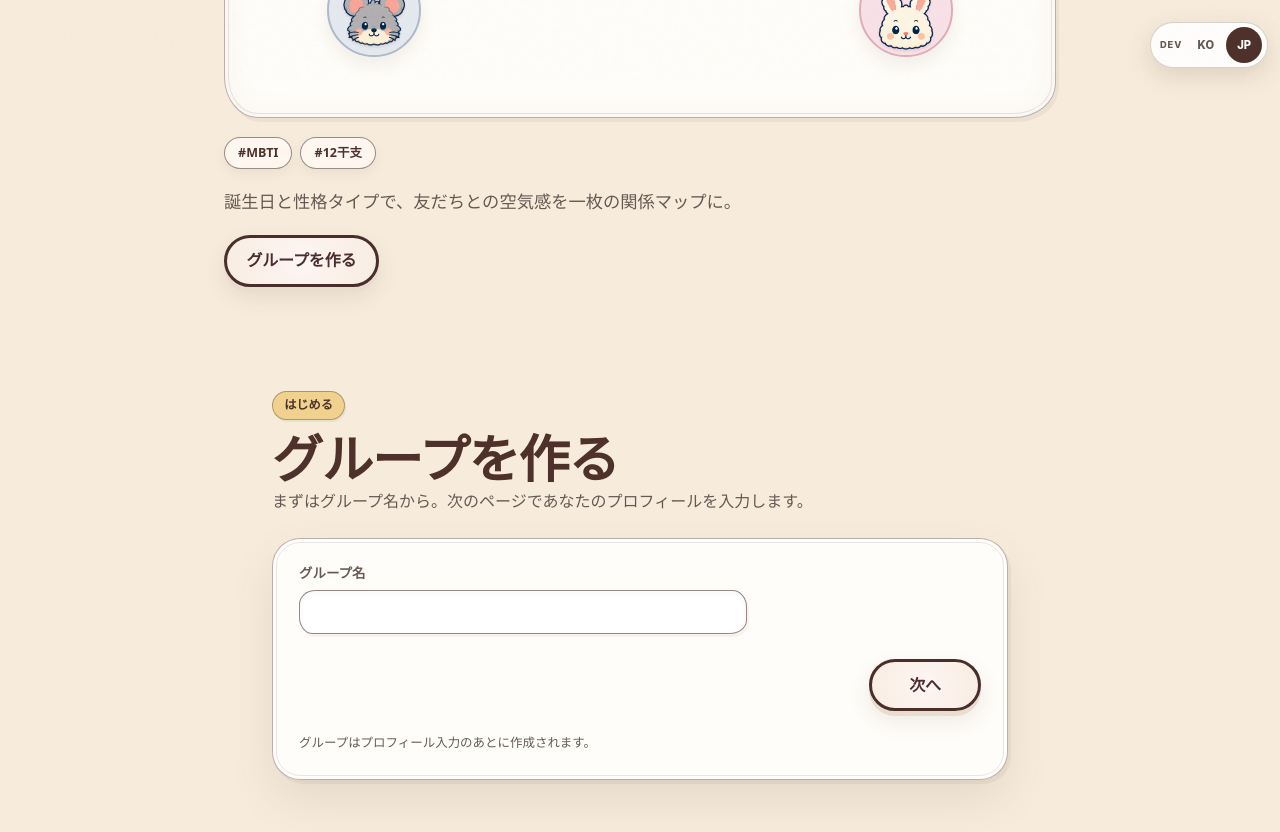
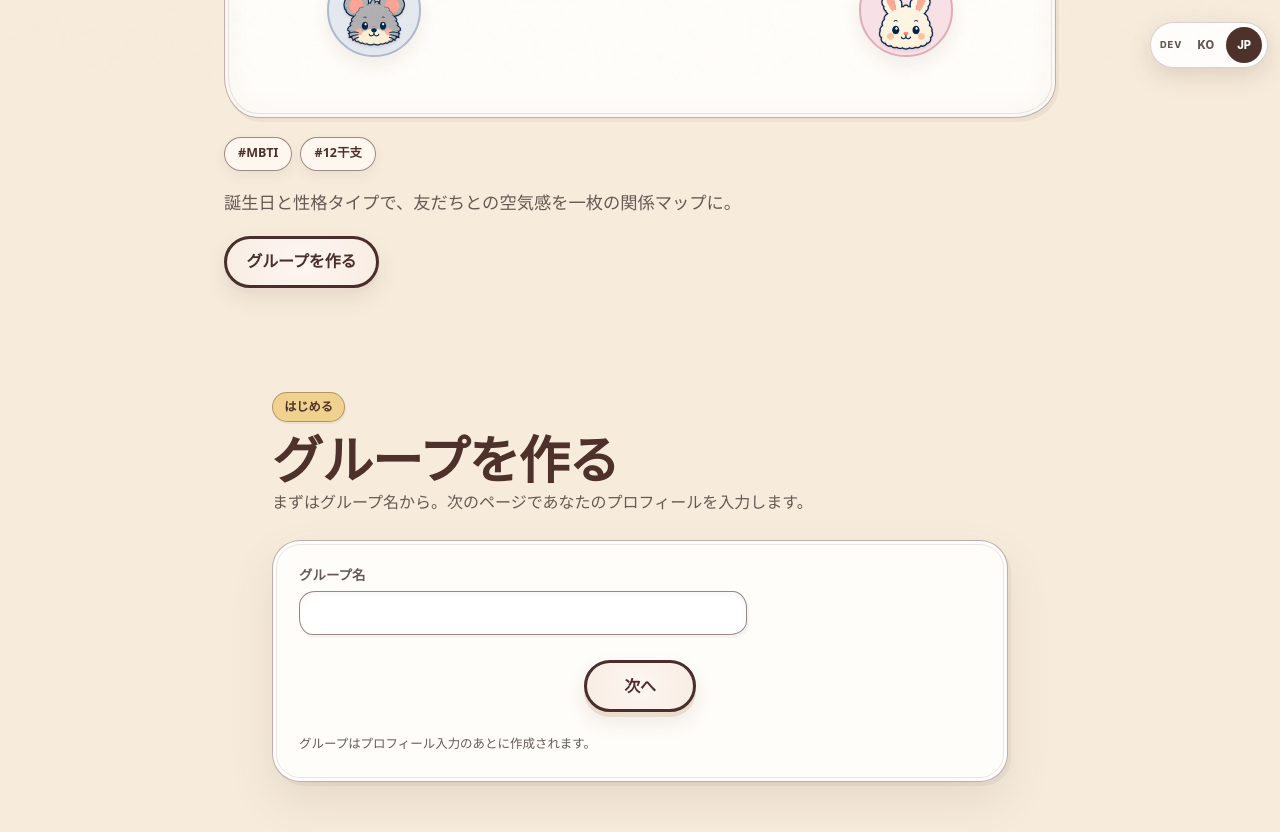
Before and after one commit to mi-hye/mofutype, a Next.js app: page / in a window 1280 px wide. Shown: the part 720-1552 px from the top of the page. Built offline with nearby package versions, Linux system fonts and the light colour scheme; no server answers.

Commit message:
style: center onboarding action and mood tags

```diff
--- a/src/app/globals.css
+++ b/src/app/globals.css
@@ -121,7 +121,7 @@ button, input, textarea, select { font: inherit; }
 .hero h1 { order: 2; max-width: 10ch; margin: 0; color: var(--accent-navy); font-family: var(--font-display); font-size: clamp(3rem, 15vw, 4.6rem); font-weight: 700; letter-spacing: -0.045em; line-height: 1.02; text-wrap: balance; animation: hero-squiggly 0.3s infinite linear; }
 .hero h1, .hero h1 span { color: var(--accent-navy); }
 .hero__stickers { order: 4; display: flex; flex-wrap: wrap; align-items: center; gap: 0.5rem; margin: 0; }
-.hero__stickers span { border: 1.5px solid rgb(var(--ink-rgb) / 55%); border-radius: 999px; padding: 0.32rem 0.82rem; background: rgb(var(--paper-rgb) / 84%); color: var(--ink); font-size: 0.78rem; font-weight: 700; box-shadow: 0 5px 12px rgb(var(--shadow-rgb) / 7%); }
+.hero__stickers span { display: inline-flex; min-height: 2.125rem; align-items: center; justify-content: center; border: 1.5px solid rgb(var(--ink-rgb) / 55%); border-radius: 999px; padding: 0 0.82rem; background: rgb(var(--paper-rgb) / 84%); color: var(--ink); font-size: 0.78rem; font-weight: 700; line-height: 1; box-shadow: 0 5px 12px rgb(var(--shadow-rgb) / 7%); }
 .hero__copy { order: 5; max-width: var(--content-reading); margin: 0; color: var(--text-muted); font-size: clamp(0.98rem, 2vw, 1.08rem); }
 .hero__actions { order: 6; display: flex; flex-direction: column; align-items: stretch; gap: 0.8rem; }
 .hero__cta { text-decoration: none; }
@@ -143,7 +143,7 @@ button, input, textarea, select { font: inherit; }
 .unknown-toggle input { width: 1.2rem; height: 1.2rem; margin: 0; accent-color: var(--accent-vermilion); }
 .field-error, .form-error { width: fit-content; max-width: 100%; margin: 0; border: 1px solid rgb(var(--ink-rgb) / 34%); border-left: 5px solid var(--status-danger); border-radius: 0.55rem; padding: 0.34rem 0.62rem; background: var(--surface-error); color: var(--text-error); font-size: 0.82rem; font-weight: 700; overflow-wrap: anywhere; animation: nudge-in 220ms ease-out both; }
 .start-group-form { align-content: start; gap: 0.9rem; }
-.start-group-form > .ui-button { width: fit-content; min-width: 7rem; justify-self: end; padding-inline: 1.4rem; }
+.start-group-form > .ui-button { width: fit-content; min-width: 7rem; justify-self: center; padding-inline: 1.4rem; }
 .start-group-form > .ui-button::after { display: none; }
 .start-group-form .form-field { width: min(100%, 28rem); }
 .start-group-form .form-field input { min-height: 44px; padding-block: 0.45rem; font-size: 0.96rem; font-weight: 600; }
```
Also changed, not shown: 1 other file (tests, documents, lock files or other folders).
